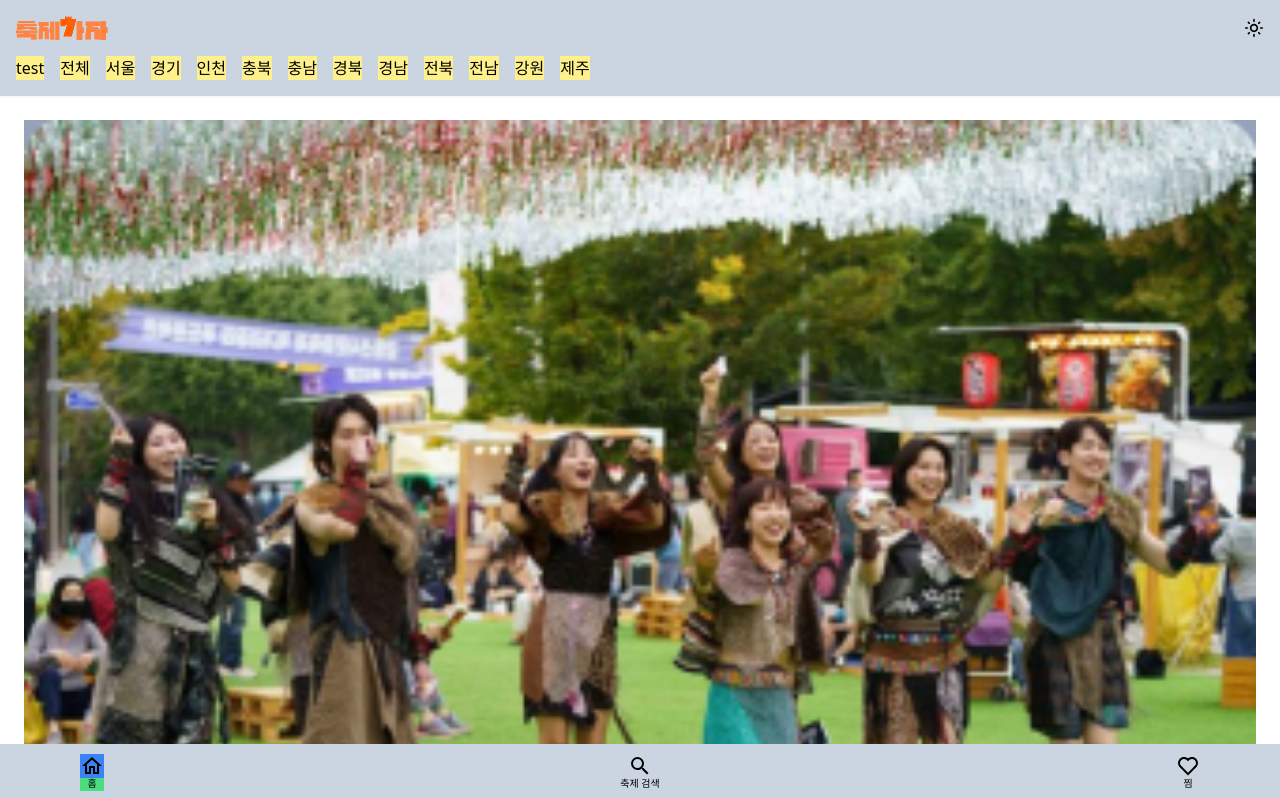
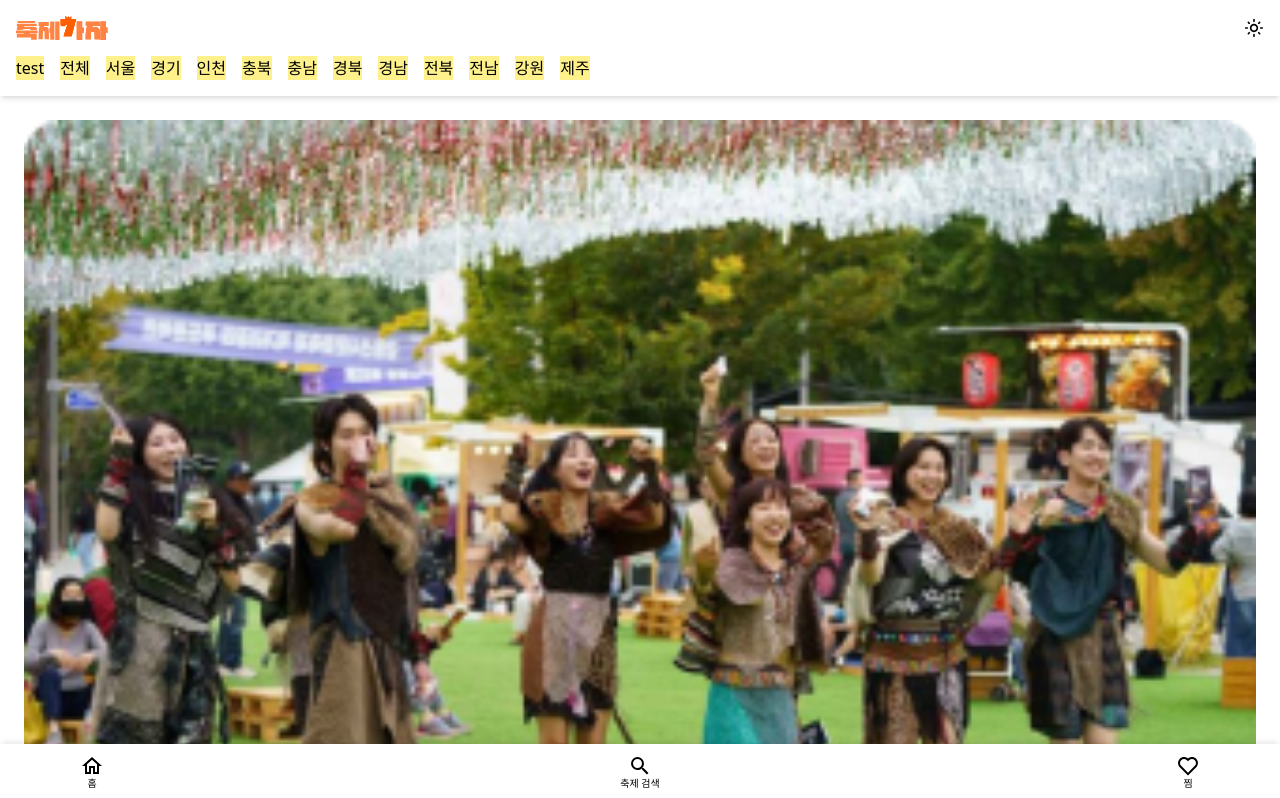
Before and after one commit to wilderif/React_API_Practice, a React (Vite) app: page / in a window 1280 px wide. Shown: the top 798 px of the page. Built offline with nearby package versions, Linux system fonts and the light colour scheme.

Commit message:
feat: Add custom shadow to BottomNavBar
- Added custom top-only shadow to tailwind config file for BottomNavBar
- Applied top shadow to BottomNavBar component
- Adjusted layout to ensure main content is not obscured by the BottomNavBar

```diff
--- a/src/components/BottomNavBar.jsx
+++ b/src/components/BottomNavBar.jsx
@@ -2,19 +2,19 @@ import { HomeIcon, SearchIcon, HeartEmptyIcon } from "./ui/icon";
 
 const BottomNavBar = () => {
   return (
-    <nav className="fixed bottom-0 flex h-14 w-full items-center bg-slate-300 px-20">
+    <nav className="shadow-top_only fixed bottom-0 flex h-14 w-full items-center bg-white px-20">
       <ul className="flex w-full justify-between">
-        <li className="flex flex-col items-center gap-0 bg-green-400">
+        <li className="flex flex-col items-center gap-0">
           <HomeIcon />
-          <span className="text-xxs -mt-0.5">홈</span>
+          <span className="-mt-0.5 text-xxs">홈</span>
         </li>
         <li className="flex flex-col items-center">
           <SearchIcon />
-          <span className="text-xxs -mt-0.5">축제 검색</span>
+          <span className="-mt-0.5 text-xxs">축제 검색</span>
         </li>
         <li className="flex flex-col items-center">
           <HeartEmptyIcon />
-          <span className="text-xxs -mt-0.5">찜</span>
+          <span className="-mt-0.5 text-xxs">찜</span>
         </li>
       </ul>
     </nav>
--- a/src/components/FestivalCard.jsx
+++ b/src/components/FestivalCard.jsx
@@ -1,6 +1,6 @@
 const FestivalCard = ({ festival }) => {
   return (
-    <div className="mt-6 w-full bg-slate-400">
+    <div className="mt-6 w-full">
       <img
         src={festival.image}
         alt={festival.title}
--- a/src/components/Header.jsx
+++ b/src/components/Header.jsx
@@ -3,7 +3,7 @@ import { LightModeIcon } from "./ui/icon";
 
 const Header = (isHome) => {
   return (
-    <header className="bg-slate-300 px-4 pt-4 shadow-sm">
+    <header className="px-4 pt-4 shadow-md">
       {/* 레이아웃 클래스 */}
       <div className="mb-4 flex content-center justify-between">
         <h1>
--- a/src/components/ui/icon/HomeIcon.jsx
+++ b/src/components/ui/icon/HomeIcon.jsx
@@ -1,7 +1,7 @@
 import { MdOutlineHome } from "react-icons/md";
 
 const HomeIcon = () => {
-  return <MdOutlineHome className="h-6 w-6 bg-blue-500" />;
+  return <MdOutlineHome className="h-6 w-6" />;
 };
 
 export default HomeIcon;
--- a/src/features/HomePage/HomePage.jsx
+++ b/src/features/HomePage/HomePage.jsx
@@ -6,7 +6,7 @@ const HomePage = () => {
   return (
     <>
       <Header isHome={true} />
-      <div className="mx-6">
+      <div className="mx-6 pb-20">
         <FestivalCardList />
       </div>
       <BottomNavBar />
--- a/tailwind.config.js
+++ b/tailwind.config.js
@@ -23,6 +23,9 @@ export default {
           background: "#212135",
         },
       },
+      boxShadow: {
+        top_only: "0 -4px 6px -2px rgba(0, 0, 0, 0.1)",
+      },
     },
   },
   plugins: [],
```
